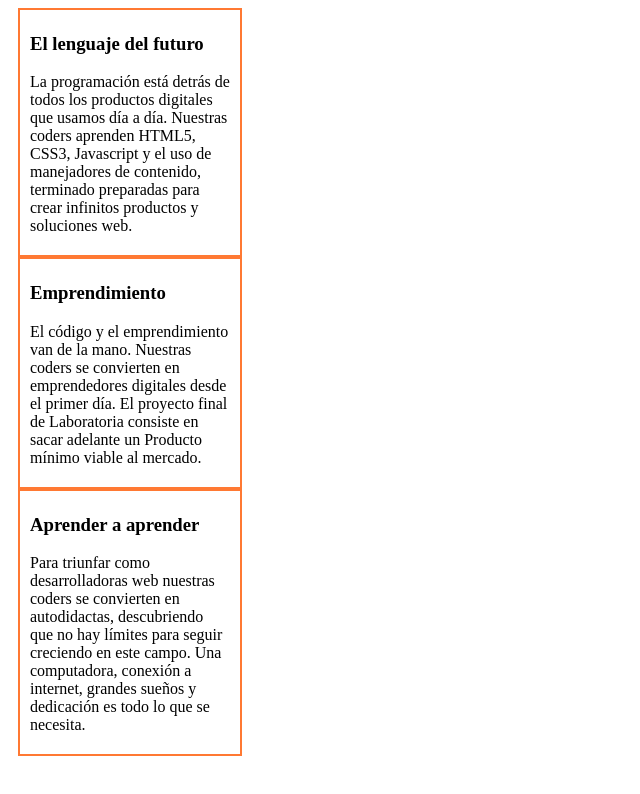
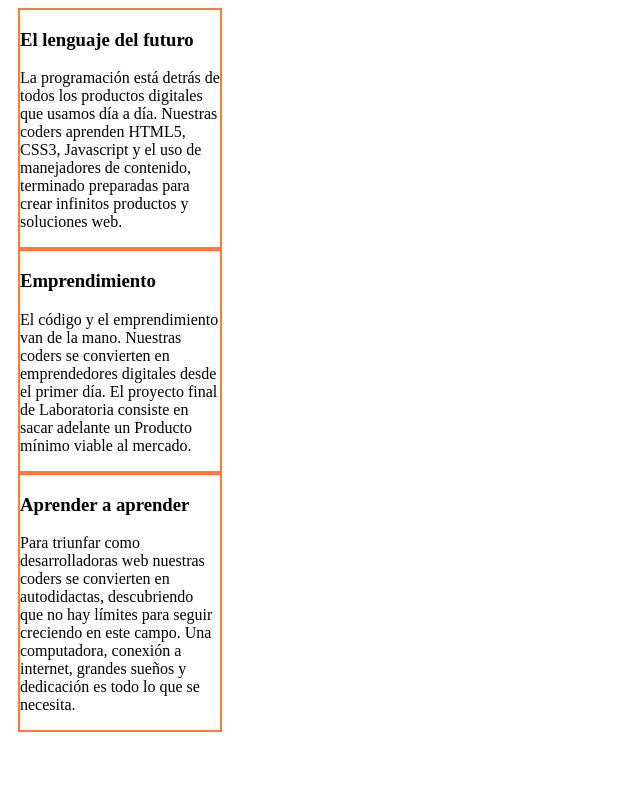
Before and after one commit to gabypenaloza/MarginyPading, a plain HTML site: page index.html in a window 1280 px wide. Shown: the whole page, without its empty margins (0-640 px from the left). Drawn offline with Linux system fonts and the light colour scheme.

Commit message:
4to ejercicio

```diff
--- a/css/main.css
+++ b/css/main.css
@@ -2,7 +2,6 @@
 div{
 	width: 200px;
 	border: #FF7933 2px solid;
-    padding: 4px 10px;
     background-color: #fff;
     margin-left: 10px;
 }
```
